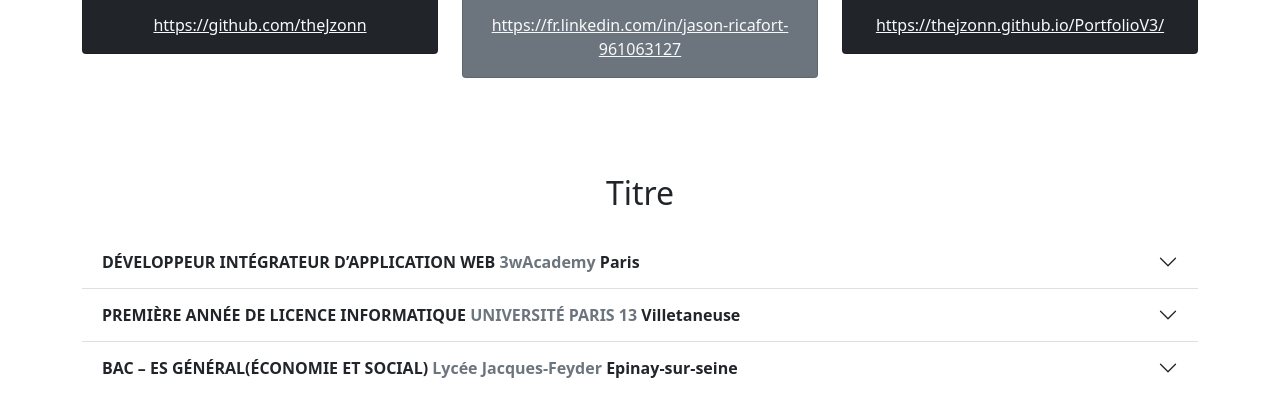
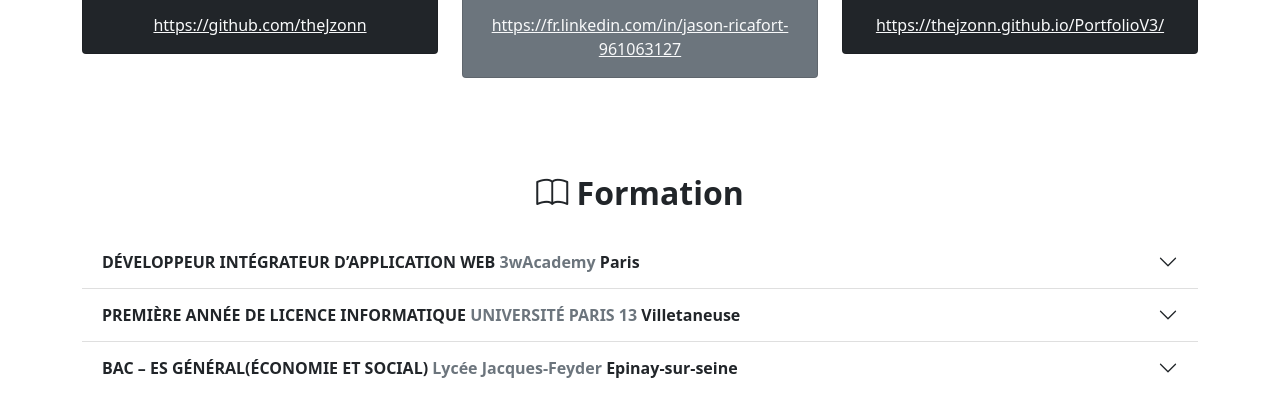
Before and after one commit to theJzonn/Bootstarp, a plain HTML site: page index.html in a window 1280 px wide. Shown: the part 513-930 px from the top of the page. Drawn offline with nearby package versions, Linux system fonts and the light colour scheme.

Commit message:
formation

```diff
--- a/index.html
+++ b/index.html
@@ -105,7 +105,7 @@
     <!-- Education -->
     <section id="accord" class="p-5">
         <div class="container">
-            <h2 class="text-center mb-4">Titre</h2>
+            <h2 class="text-center mb-4 fw-bolder"><i class="bi bi-book"></i> Formation</h2>
             <div class="accordion accordion-flush" id="accordionFlush">
                 <div class="accordion-item">
                   <h2 class="accordion-header" id="flush-headingOne">
```
